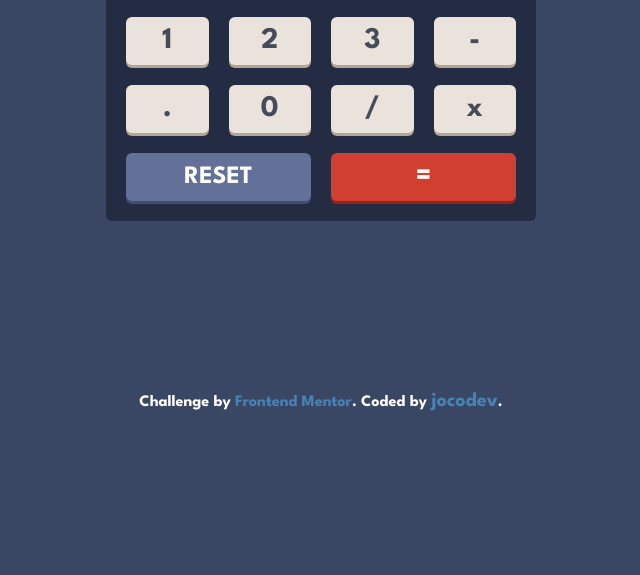
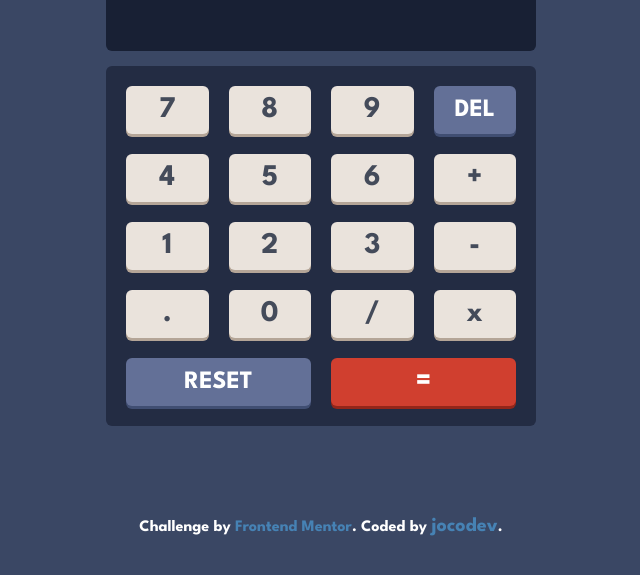
Before and after one commit to JoseLuisColoma/fem-calculator-app, a plain HTML site: page index.html in a window 1280 px wide. Shown: the part 325-900 px from the top of the page, without its empty margins (319-959 px from the left). Before the commit the page ends 800 px from the top, so only its background shows below. Drawn offline with Linux system fonts and the light colour scheme.

Commit message:
feat(#6): mejora foto preview

```diff
--- a/css/estilos.css
+++ b/css/estilos.css
@@ -11,6 +11,7 @@
   background-color: hsl(222, 26%, 31%);
   color: white;
   min-height: 100vh;
+  margin-top: 200px;
 }
 
 .c-calculadora {
@@ -230,8 +231,8 @@
 .c-developer {
   font-size: 16px;
   text-align: center;
-  margin-top: 100px;
-  margin-bottom:30px;
+  margin-top: 10px;
+  margin-bottom:100px;
   text-decoration: none;
 }
 
```
Also changed, not shown: design/desktop-design-theme-1.jpg, design/image.png (added).
